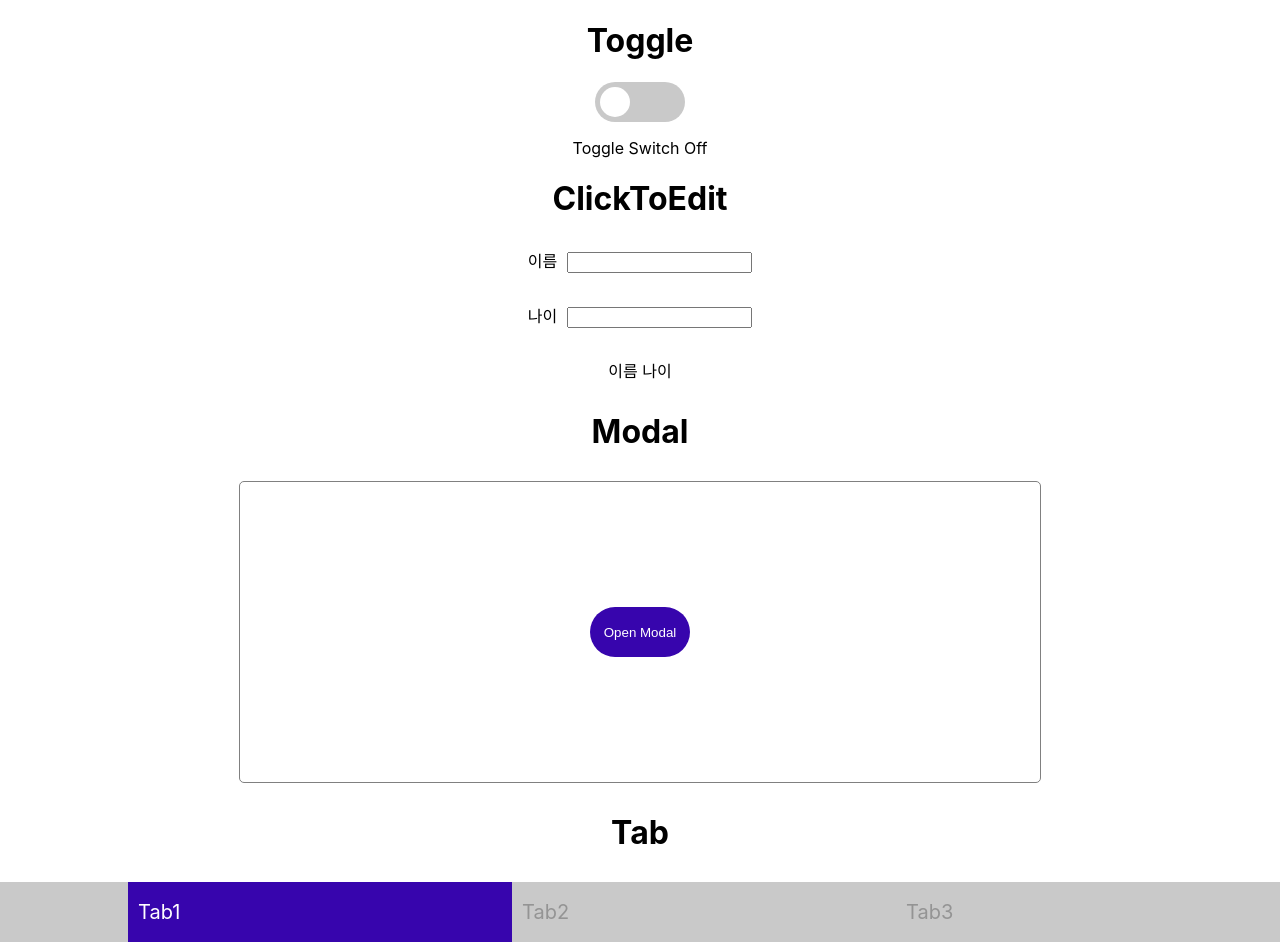
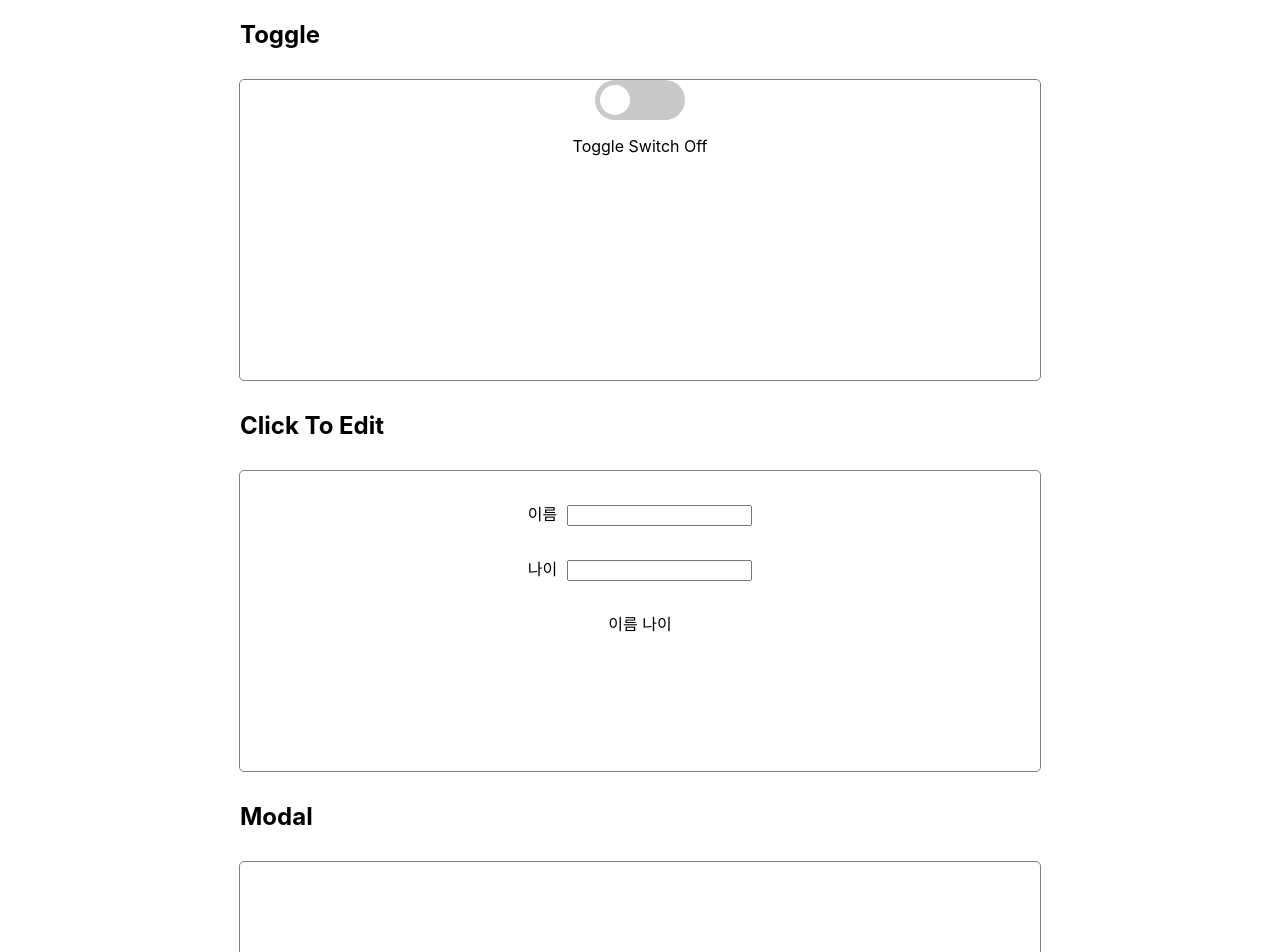
Before and after one commit to cubodado/Components, a React (Create React App) app in the folder custom-component/: page / in a window 1280 px wide. Shown: the top 952 px of the page. Built offline with nearby package versions, Linux system fonts and the light colour scheme.

Commit message:
feat: create and apply common.css

```diff
--- a/custom-component/src/component/ClickToEdit.js
+++ b/custom-component/src/component/ClickToEdit.js
@@ -1,5 +1,6 @@
+import './Common.css';
+import "./ClickToEdit.css";
 import React, { useState } from 'react';
-import "./ClickToEdit.css";
 
 function ClickToEdit() {
   const body = document.querySelector("body");
@@ -23,7 +24,10 @@ function ClickToEdit() {
 
   return (
     <div className="clickToEdit">
-      <h1>ClickToEdit</h1>
+      <section className="title">
+        <h1>Click To Edit</h1>
+      </section>
+      <section className="border-box">
         <section>
           <label htmlFor="name" id="name-label">이름</label>
           <input type="text" id="name"></input>
@@ -35,6 +39,7 @@ function ClickToEdit() {
         <section>
           <p>이름 { inputName } 나이 {inputAge}</p>
         </section>
+      </section>
     </div>
   );
 }
--- /dev/null
+++ b/custom-component/src/component/Common.css
@@ -0,0 +1,16 @@
+.border-box {
+  position: relative;
+  height: 300px;
+  width: 800px;
+  background-color: white;
+  border: 1px solid grey;
+  border-radius: 5px;
+  margin-right: auto;
+  margin-left: auto;
+}
+
+.title {
+  margin: auto;
+  width: 800px;
+  text-align: left;
+}
--- a/custom-component/src/component/Modal.css
+++ b/custom-component/src/component/Modal.css
@@ -1,14 +1,3 @@
-.modal-box {
-  position: relative;
-  height: 300px;
-  width: 800px;
-  background-color: white;
-  border: 1px solid grey;
-  border-radius: 5px;
-  margin-right: auto;
-  margin-left: auto;
-}
-
 .hidden {
   display: none;
 }
@@ -27,8 +16,8 @@
 .modal-background {
   position: absolute;
   top: 0px;
-  height: 300px;
-  width: 800px;
+  height: 100%;
+  width: 100%;
   border-radius: 5px;
   background-color: rgb(214, 215, 216);
   opacity: 50%;
--- a/custom-component/src/component/Modal.js
+++ b/custom-component/src/component/Modal.js
@@ -1,3 +1,4 @@
+import './Common.css';
 import './Modal.css';
 
 function Modal() {
@@ -13,8 +14,10 @@ function Modal() {
 
   return (
     <div className="modal">
-      <h1>Modal</h1>
-      <section className="modal-box">
+      <section className="title">
+        <h1>Modal</h1>
+      </section>
+      <section className="border-box">
         <button className="modal-btn" onClick={ openModal }>Open Modal</button>
         <section className="modal-popup hidden">
           {/* 모달 밖 클릭할 때도 창 종료할 경우에는 아래 코드로 변경/실행 */}
--- a/custom-component/src/component/Tab.js
+++ b/custom-component/src/component/Tab.js
@@ -1,3 +1,4 @@
+import './Common.css';
 import './Tab.css';
 
 function Tab() {
@@ -26,7 +27,10 @@ function Tab() {
 
   return (
     <div className="tab">
+      <section className="title">
         <h1>Tab</h1>
+      </section>
+      <section className="border-box">
         <section className="tab-bar">
           <div className="tab-div active" data-target="tab1" onClick={onChangeColor}>
             <p>Tab1</p>
@@ -49,6 +53,7 @@ function Tab() {
             <p>Tab menu THREE</p>
           </div>
         </section>
+      </section>
     </div>
   );
 }
--- a/custom-component/src/component/Toggle.js
+++ b/custom-component/src/component/Toggle.js
@@ -1,3 +1,4 @@
+import './Common.css';
 import "./Toggle.css"
 import React, { useState } from "react";
 
@@ -16,12 +17,16 @@ function Toggle() {
   };
 
   return (
-    <div className="Toggle">
-      <h1>Toggle</h1>
-      <input type="checkbox" id="check-toggle" onChange={ onChangeCheckState }></input>
-      <label id="check-label" htmlFor="check-toggle">
-      </label>
-      <p>Toggle Switch { checkStateStr }</p>
+    <div className="toggle">
+      <section className="title">
+        <h1>Toggle</h1>
+      </section>
+      <section className="border-box">
+        <input type="checkbox" id="check-toggle" onChange={ onChangeCheckState }></input>
+        <label id="check-label" htmlFor="check-toggle">
+        </label>
+        <p>Toggle Switch { checkStateStr }</p>
+      </section>
     </div>
   );
 }
```
Lines whose indentation alone changed are shown as unchanged.
